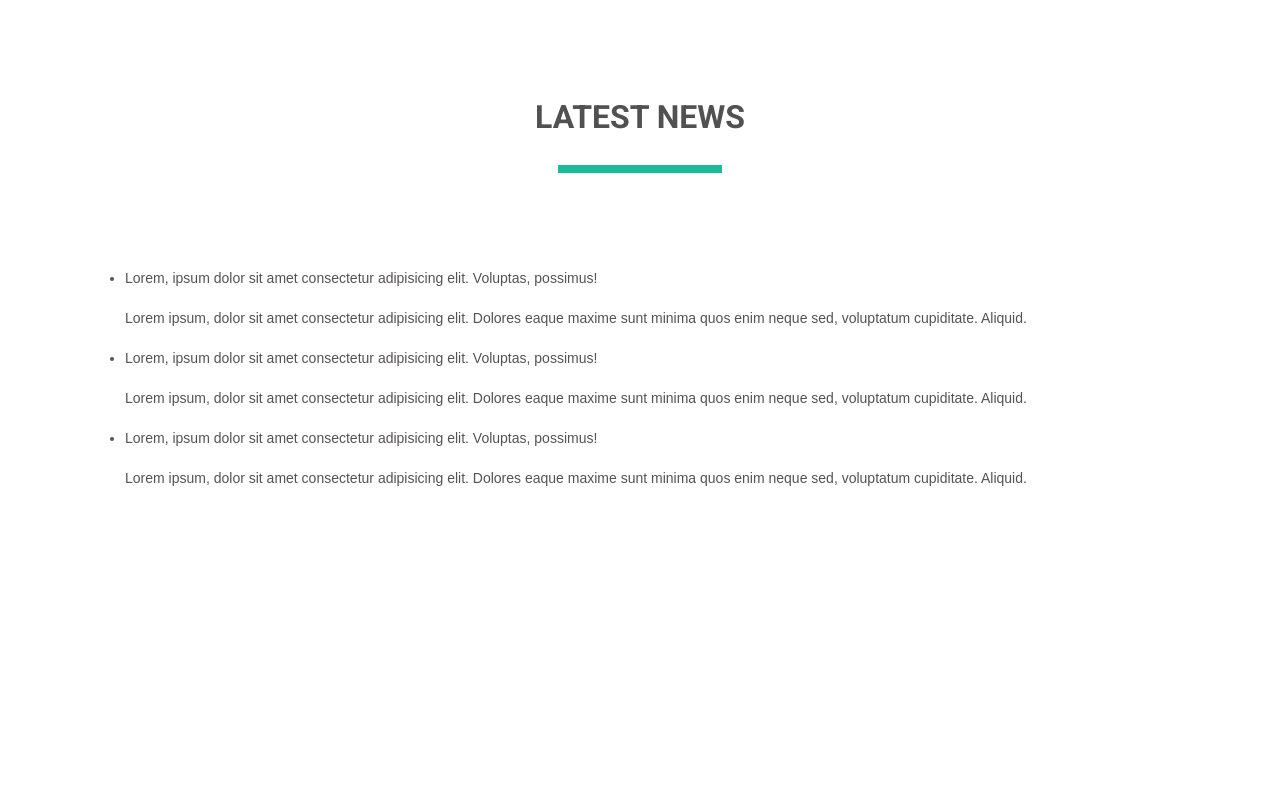
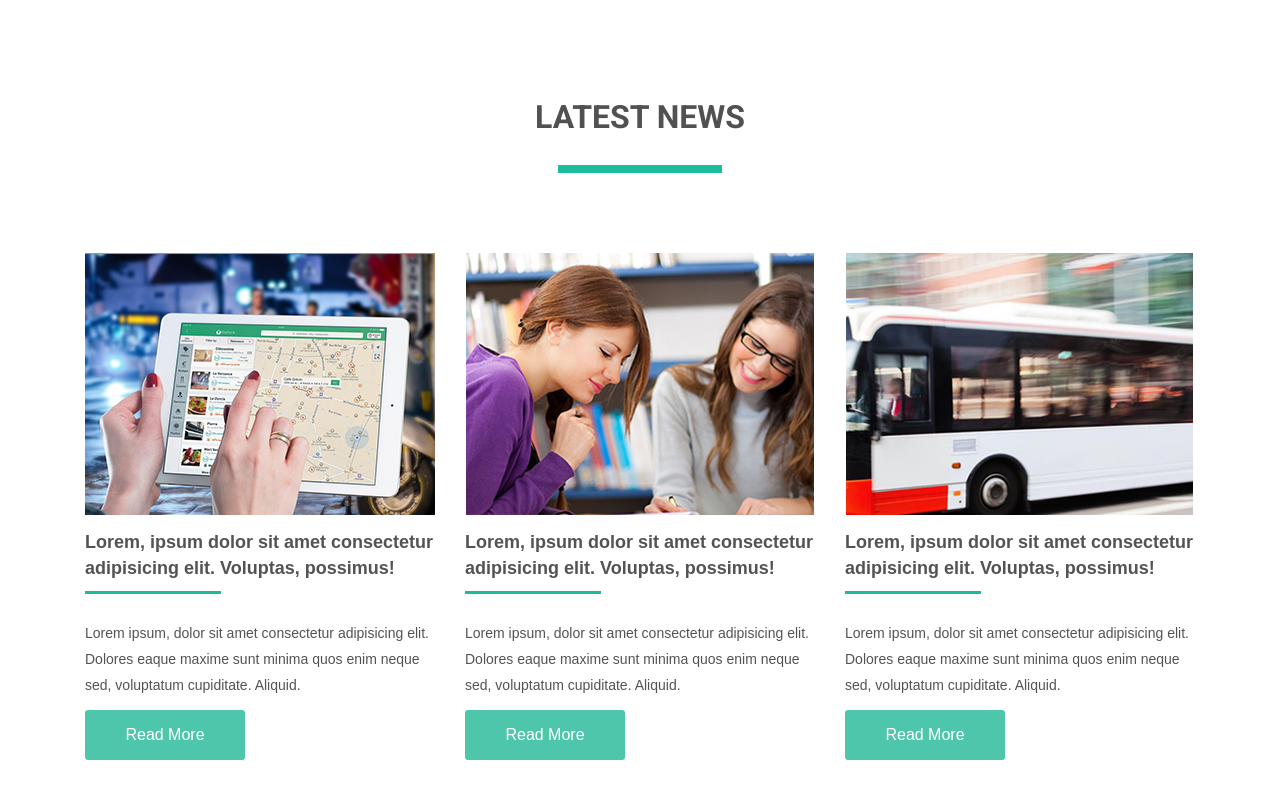
Before and after one commit to SergiiMostepan/goit-fe-course, a plain HTML site: page Module-4/index.html in a window 1280 px wide. Shown: the part 1019-1818 px from the top of the page. Before the commit the page ends 1524 px from the top, so only its background shows below. Drawn offline with Linux system fonts and the light colour scheme.

Commit message:
final hw-4

```diff
--- a/Module-4/index.html
+++ b/Module-4/index.html
@@ -41,20 +41,18 @@
             </ul>
         </nav>
     </header>
+
     <main class="container">
-
         <section class="features">
             <h1 class="visually-hidden">Online shop</h1>
             <div class="clearfix">
                 <h2 class="features_title">Featured products</h2>
             </div>
-
-
             <ul class="features-list clearfix">
                 <li class="features-list-item">
                     <a href="" class="clearfix">
-                        <div class="images"> <img class="" src="img/product-woman-shoes.png" alt="Wuman shoes" width="254"
-                                height="280">
+                        <div class="images"> <img class="" src="img/product-woman-shoes.png" alt="Wuman shoes"
+                                width="254" height="280">
                         </div>
                         <p class="features-list-item-name">Blue tshirt</p>
                         <p class="features-list-item-price">$26</p>
@@ -79,7 +77,8 @@
                 </li>
                 <li class="features-list-item">
                     <a href="" class="clearfix">
-                        <div class="images"> <img class="" src="img/product-clutch.png" alt="clutch" width="254" height="280">
+                        <div class="images"> <img class="" src="img/product-clutch.png" alt="clutch" width="254"
+                                height="280">
                         </div>
                         <p class="features-list-item-name">Cool lingerie</p>
                         <p class="features-list-item-price">$56</p>
@@ -95,7 +94,8 @@
                 </li>
                 <li class="features-list-item">
                     <a href="" class="clearfix">
-                        <div class="images"> <img class="" src="img/product-belt.png" alt="belt" width="254" height="280">
+                        <div class="images"> <img class="" src="img/product-belt.png" alt="belt" width="254"
+                                height="280">
                         </div>
                         <p class="features-list-item-name">Woman shirt</p>
                         <p class="features-list-item-price">$31</p>
@@ -103,7 +103,8 @@
                 </li>
                 <li class="features-list-item">
                     <a href="" class="clearfix">
-                        <div class="images"> <img class="" src="img/product-shoes.png" alt="shoes" width="254" height="280">
+                        <div class="images"> <img class="" src="img/product-shoes.png" alt="shoes" width="254"
+                                height="280">
                         </div>
                         <p class="features-list-item-name">Yellow tshirt</p>
                         <p class="features-list-item-price">$21</p>
@@ -120,32 +121,43 @@
                 </li>
             </ul>
         </section>
+
+        <section class="blog">
             <h2 class="features_title">Latest news</h2>
-        <ul class="gid-features">
-            <li>
-                <div></div>
-                <p>Lorem, ipsum dolor sit amet consectetur adipisicing elit. Voluptas, possimus!</p>
-                <p>Lorem ipsum, dolor sit amet consectetur adipisicing elit. Dolores eaque maxime sunt minima quos enim
+            <ul class="blog-list clearfix">
+                <li class="blog-list-item">
+                    <div class="image-blog"> <img class="" src="img/ipad.png" alt="ipad" width="350" height="262">
+                    </div>
+                    <h3 class="blog-header">Lorem, ipsum dolor sit amet consectetur adipisicing elit. Voluptas,
+                        possimus!</h3>
+                    <p class="blog-text">Lorem ipsum, dolor sit amet consectetur adipisicing elit. Dolores eaque maxime
+                        sunt minima quos enim
                         neque sed, voluptatum cupiditate. Aliquid.</p>
+                    <div class="blog-button"><button>Read more</button></div>
                 </li>
-            <li>
-                <div></div>
-                <p>Lorem, ipsum dolor sit amet consectetur adipisicing elit. Voluptas, possimus!</p>
-                <p>Lorem ipsum, dolor sit amet consectetur adipisicing elit. Dolores eaque maxime sunt minima quos enim
+                <li class="blog-list-item">
+                    <div class="image-blog"> <img class="" src="img/slide1.png" alt="chics" width="350" height="262">
+                    </div>
+                    <h3>Lorem, ipsum dolor sit amet consectetur adipisicing elit. Voluptas, possimus!</h3>
+                    <p class="blog-text">Lorem ipsum, dolor sit amet consectetur adipisicing elit. Dolores eaque maxime
+                        sunt minima quos enim
                         neque sed, voluptatum cupiditate. Aliquid.</p>
+                    <div class="blog-button"><button>Read more</button></div>
                 </li>
-            <li>
-                <div></div>
-                <p>Lorem, ipsum dolor sit amet consectetur adipisicing elit. Voluptas, possimus!</p>
-                <p>Lorem ipsum, dolor sit amet consectetur adipisicing elit. Dolores eaque maxime sunt minima quos enim
+                <li class="blog-list-item">
+                    <div class="image-blog"> <img class="" src="img/product-img-5.png" alt="bus" width="350"
+                            height="262">
+                    </div>
+                    <h3>Lorem, ipsum dolor sit amet consectetur adipisicing elit. Voluptas, possimus!</h3>
+                    <p class="blog-text">Lorem ipsum, dolor sit amet consectetur adipisicing elit. Dolores eaque maxime
+                        sunt minima quos enim
                         neque sed, voluptatum cupiditate. Aliquid.</p>
+                    <div class="blog-button"><button>Read more</button></div>
                 </li>
             </ul>
-
+        </section>
 
     </main>
-
-
 
 </body>
 
--- a/Module-4/styles/style.css
+++ b/Module-4/styles/style.css
@@ -128,33 +128,41 @@ input[type="radio"].visually-hidden {
     background-color: #1abc9c;
     margin: 24px auto 92px;
 }
+
 .features {
     margin-bottom: 96px;
 }
+
 .features-list {
     list-style: none;
     margin: 0;
     padding: 0;
 }
+
 .features-list-item {
     float: left;
     width: 254px;
     margin-right: 30px;
 }
+
 .features-list-item:nth-child(4n+4) {
     margin-right: 0;
 }
-.features-list-item:nth-child(-n+4){
+
+.features-list-item:nth-child(-n+4) {
     margin-bottom: 30px;
 }
+
 .images {
     width: 254px;
     height: 280px;
 }
+
 .features-list-item-name {
     background-color: #323232;
 
 }
+
 .features-list-item-name {
     float: left;
     /* display: block; */
@@ -169,6 +177,7 @@ input[type="radio"].visually-hidden {
     font-size: 18px;
     line-height: 32px;
 }
+
 .features-list-item-price {
     float: left;
     margin: 0;
@@ -179,12 +188,81 @@ input[type="radio"].visually-hidden {
     font-family: 'Roboto', 'Arial', sans-serif;
     font-size: 18px;
     line-height: 32px;
-  }
-  .features-list-item:hover .features-list-item-name {
+}
+
+.features-list-item:hover .features-list-item-name {
     background-color: #1abc9c;
-  }
+}
 
-  .features-list-item:hover .features-list-item-price {
+
+.features-list-item:hover .features-list-item-price {
     background-color: #1abc9c;
     opacity: 0.44;
-  }
+}
+
+.blog .features_title::after {
+    margin: 24px auto 80px;
+}
+
+.blog {
+    margin-bottom: 82px;
+}
+
+.blog-list {
+    list-style: none;
+    margin: 0;
+    padding: 0;
+}
+
+.blog-list-item {
+    float: left;
+    width: 350px;
+    margin-right: 30px;
+}
+
+.blog-list-item:nth-child(3) {
+    margin-right: 0;
+}
+
+.blog-list-item h3 {
+    font-size: 18px;
+    line-height: 26px;
+    margin-top: 14px;
+    font-weight: 600;
+    margin-bottom: 26px;
+}
+
+.blog-list-item h3::after {
+    content: '';
+    display: block;
+    width: 136px;
+    height: 3px;
+    background-color: #1abc9c;
+    margin-top: 10px;
+}
+
+.blog-text {
+    font-size: 14px;
+    line-height: 26px;
+    margin: 0;
+    padding: 0;
+    margin-bottom: 12px;
+}
+
+button {
+    width: 160px;
+    height: 50px;
+    background-color: #4ec6ab;
+    padding: 0;
+    border: none;
+    color: #ffffff;
+    font-size: 16px;
+    line-height: 26px;
+    font-weight: 300;
+    text-transform: capitalize;
+    border-radius: 3px;
+}
+
+button:hover {
+    background-color: #4ec6ab;
+}
```
Also changed, not shown: Module-4/img/ipad.png (added), Module-4/img/product-img-5.png (added), Module-4/img/slide1.png (added). Lines whose indentation alone changed are shown as unchanged.
